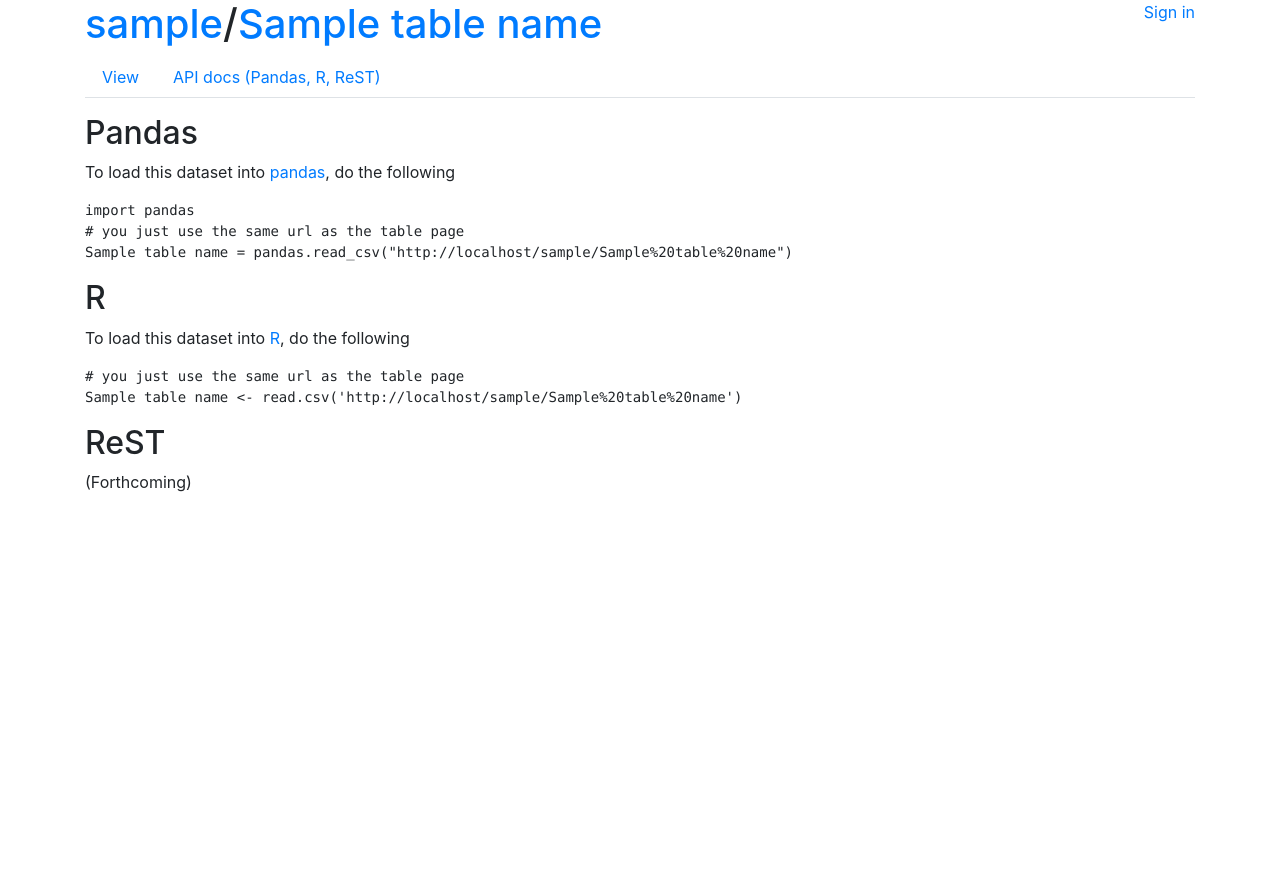
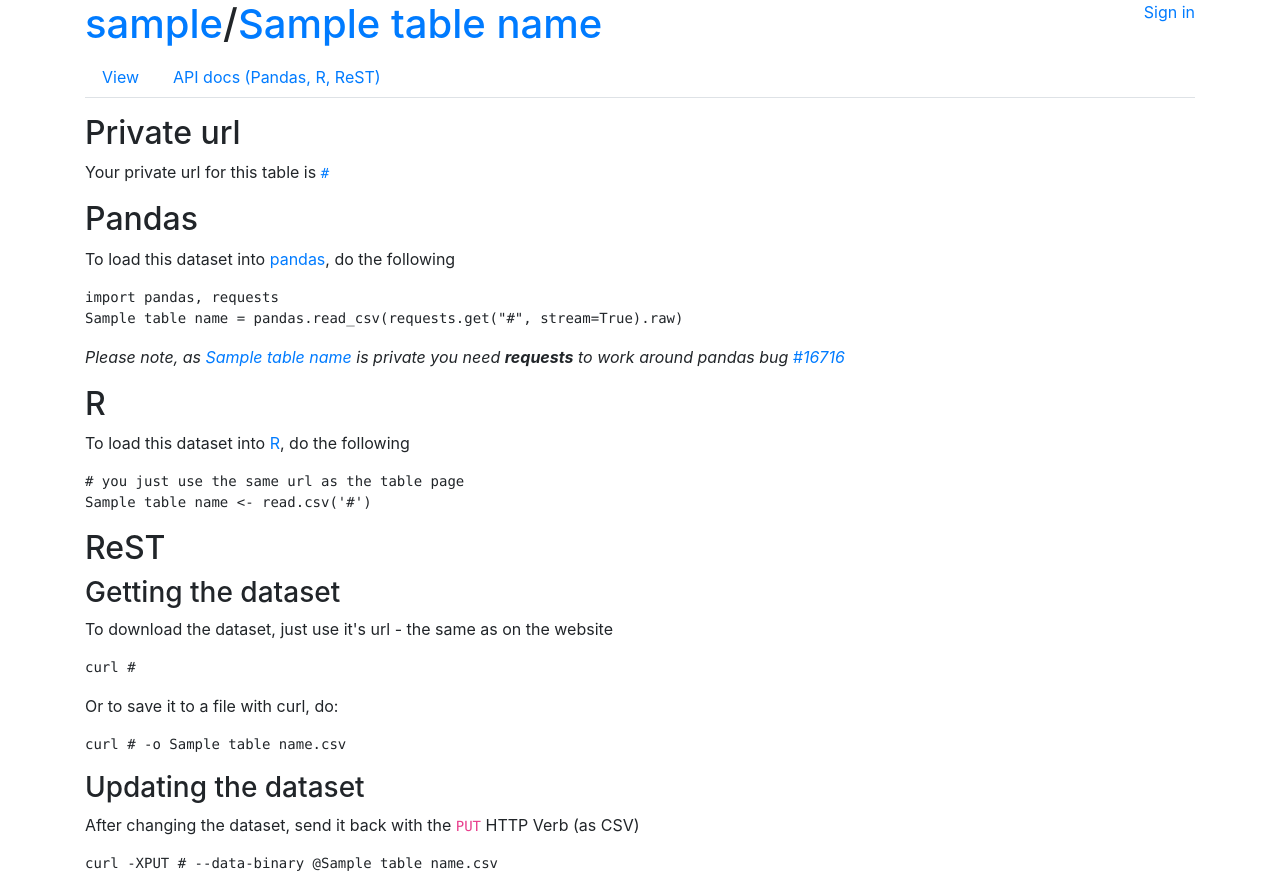
Before and after one commit to calpaterson/csvbase, a Flask app: template csvbase/templates/table_api.html in a window 1280 px wide. Before the commit the page ends 492 px from the top, so only its background shows below. Run offline with Flask 2, Linux system fonts and the light colour scheme; the template is opened without the code that fills it: most values are stand-ins (such as "Sample title", 1, 10 or a date in 2020); some libraries are stand-ins or nearby versions.

Commit message:
Complete the API docs for tables

```diff
--- a/csvbase/svc.py
+++ b/csvbase/svc.py
@@ -225,7 +225,11 @@
 
 def table_as_rows(sesh, user_uuid, username, table_name):
     table = get_sqla_table(sesh, username, table_name)
-    q = table.select().order_by(table.c.csvbase_row_id)
+    columns = get_columns(sesh, username, table_name, include_row_id=False)
+    # explictly exclude csvbase_row_id for now
+    q = select([getattr(table.c, c.name) for c in columns]).order_by(
+        table.c.csvbase_row_id
+    )
     yield from sesh.execute(q)
 
 
--- a/csvbase/templates/table_api.html
+++ b/csvbase/templates/table_api.html
@@ -3,19 +3,41 @@
 
 {% block tab_contents %}
   <div class="container">
+    {% if not is_public %}
+    <h2>Private url</h2>
+    <p>Your private url for this table is <a href="{{table_url}}"><code>{{table_url}}</code></a></p>
+    {% endif %}
+
     <h2>Pandas</h2>
     <p>To load this dataset into <a href="https://pandas.pydata.org/">pandas</a>, do the following</p>
-    <pre>import pandas
+    {% if is_public %}
+      <pre>import pandas
 # you just use the same url as the table page
-{{table_name|snake_case}} = pandas.read_csv("{{url_for('csvbase.get_table', username=username, table_name=table_name, _external=True)}}")
+{{table_name|snake_case}} = pandas.read_csv("{{table_url}}")
 </pre>
+    {% else %}
+      <pre>import pandas, requests
+{{table_name|snake_case}} = pandas.read_csv(requests.get("{{table_url}}", stream=True).raw)
+</pre>
+    {% endif %}
+
+    {% if not is_public %}
+      <p><em>Please note, as <a href="{{ url_for('csvbase.get_table', username=username, table_name=table_name) }}">{{table_name}}</a> is private you need <strong>requests</strong> to work around pandas bug <a href="https://github.com/pandas-dev/pandas/issues/16716">#16716</a></em></p>
+    {% endif %}
 
     <h2>R</h2>
     <p>To load this dataset into <a href="https://www.r-project.org/">R</a>, do the following</p>
     <pre># you just use the same url as the table page
-{{table_name|snake_case}} &lt;- read.csv('{{url_for('csvbase.get_table', username=username, table_name=table_name, _external=True)}}')</pre>
+{{table_name|snake_case}} &lt;- read.csv('{{table_url}}')</pre>
 
     <h2>ReST</h2>
-    <p>(Forthcoming)</p>
+    <h3>Getting the dataset</h3>
+    <p>To download the dataset, just use it's url - the same as on the website</p>
+    <pre>curl {{table_url}}</pre>
+    <p>Or to save it to a file with curl, do:</p>
+    <pre>curl {{table_url}} -o {{table_name|snake_case}}.csv</pre>
+    <h3>Updating the dataset</h3>
+    <p>After changing the dataset, send it back with the <code>PUT</code> HTTP Verb (as CSV)</p>
+    <pre>curl -XPUT {{private_table_url}} --data-binary @{{table_name|snake_case}}.csv</pre>
   </div>
 {% endblock %}
--- a/csvbase/value_objs.py
+++ b/csvbase/value_objs.py
@@ -4,6 +4,7 @@
 from datetime import datetime, date
 from dataclasses import dataclass
 import enum
+import binascii
 
 from sqlalchemy import types as satypes
 
@@ -15,6 +16,9 @@
     email: Optional[str]
     registered: datetime
     api_key: bytes
+
+    def hex_api_key(self) -> str:
+        return binascii.hexlify(self.api_key).decode("utf-8")
 
 
 @dataclass
--- a/csvbase/web.py
+++ b/csvbase/web.py
@@ -5,6 +5,7 @@
 from logging import basicConfig, INFO, getLogger
 from typing import Optional, Any, Dict, List, Tuple, NoReturn
 from os import environ
+from urllib.parse import urlsplit, urlunsplit
 
 from typing_extensions import Literal
 from cchardet import UniversalDetector
@@ -274,13 +275,29 @@
 @bp.route("/<username>/<table_name>/docs", methods=["GET"])
 def get_table_apidocs(username: str, table_name: str) -> str:
     sesh = get_sesh()
-    svc.is_public(sesh, username, table_name) or am_user_or_400(username)
+    is_public = svc.is_public(sesh, username, table_name)
+    is_public or am_user_or_400(username)
     user = svc.user_by_name(sesh, username)
+
+    table_url = url_for(
+        "csvbase.get_table", username=username, table_name=table_name, _external=True
+    )
+    scheme, public_netloc, path, _, _ = urlsplit(table_url)
+    private_table_url = (
+        f"{scheme}://{user.username}:{user.hex_api_key()}@{public_netloc}{path}"
+    )
+
+    # if the table is not public the user will need basic auth to get it
+    if not is_public:
+        table_url = private_table_url
 
     return render_template(
         "table_api.html",
         username=username,
         table_name=table_name,
+        table_url=table_url,
+        private_table_url=private_table_url,
+        is_public=is_public,
     )
 
 
```
